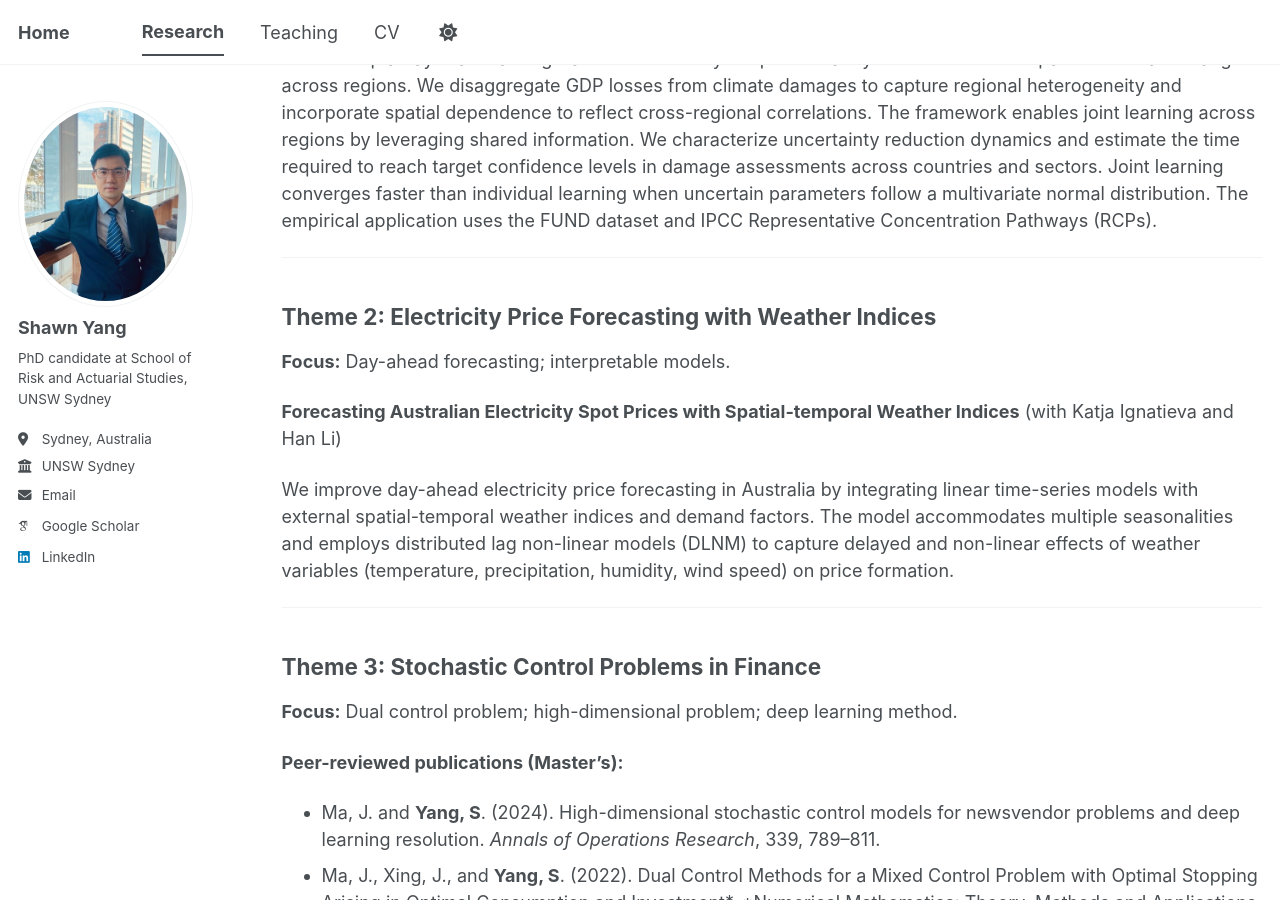
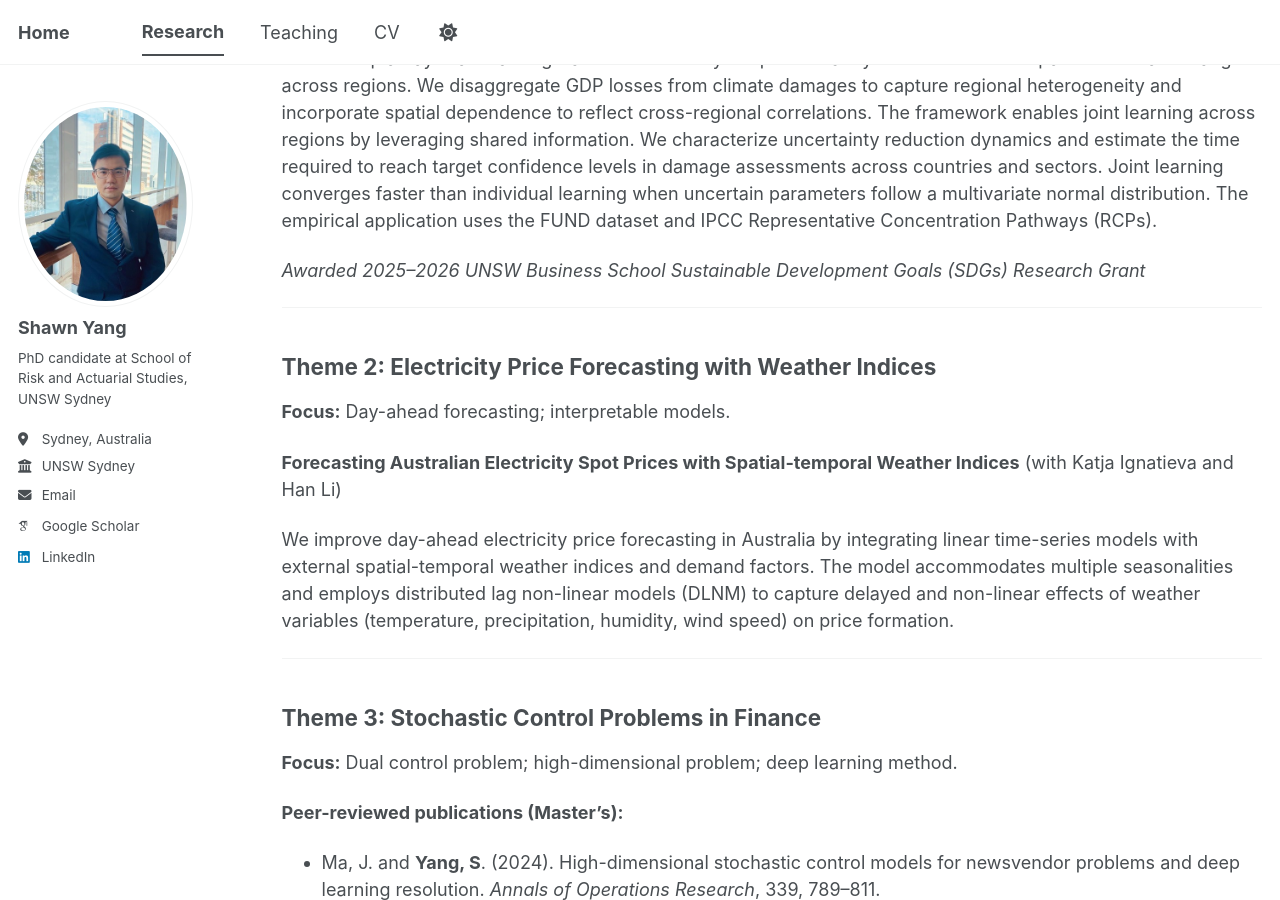
Before and after one commit to Shawnyangbest/Shawnyangbest, a Jekyll site: the page built from _pages/research.md, in a window 1280 px wide and 900 px high, scrolled down 565 px. Built offline with Jekyll 4.4.1, drawn with Linux system fonts in a browser that asks for light colours; some web fonts are replaced; a script bundle is joined from its source files by our own code; library files that are not in the unit come from our copies.

Commit message:
Update research.md

```diff
--- a/_pages/research.md
+++ b/_pages/research.md
@@ -17,6 +17,8 @@ payoffs decrease due to cascading defaults. Under tail dependence between primar
 
 We develop a Bayesian learning framework to study deep uncertainty in the economic impacts of climate change across regions. We disaggregate GDP losses from climate damages to capture regional heterogeneity and incorporate spatial dependence to reflect cross-regional correlations. The framework enables joint learning across regions by leveraging shared information. We characterize uncertainty reduction dynamics and estimate the time required to reach target confidence levels in damage assessments across countries and sectors. Joint learning converges faster than individual learning when uncertain parameters follow a multivariate normal distribution. The empirical application uses the FUND dataset and IPCC Representative Concentration Pathways (RCPs).
 
+*Awarded 2025–2026 UNSW Business School Sustainable Development Goals (SDGs) Research Grant*
+
 ---
 
 ## Theme 2: Electricity Price Forecasting with Weather Indices
```
